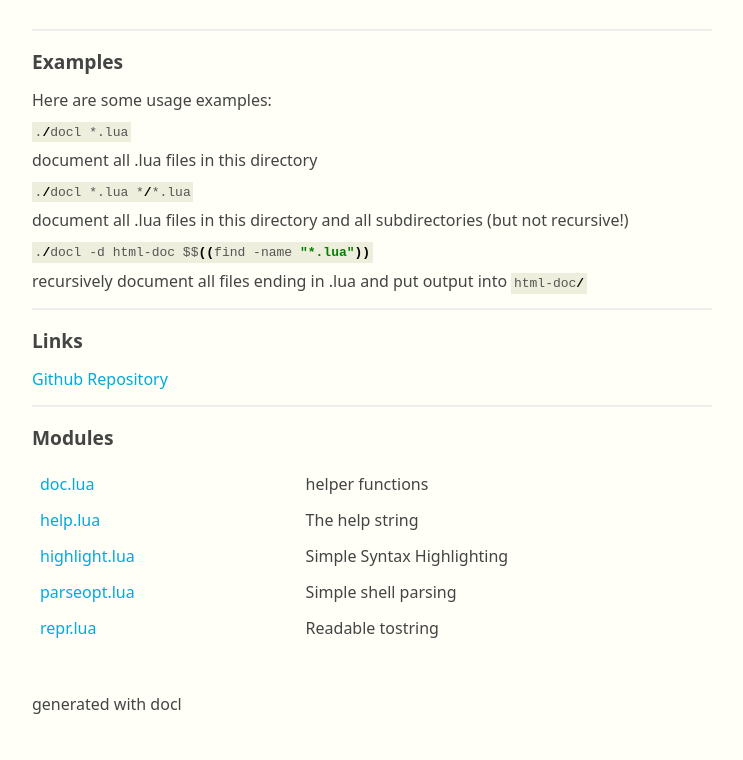
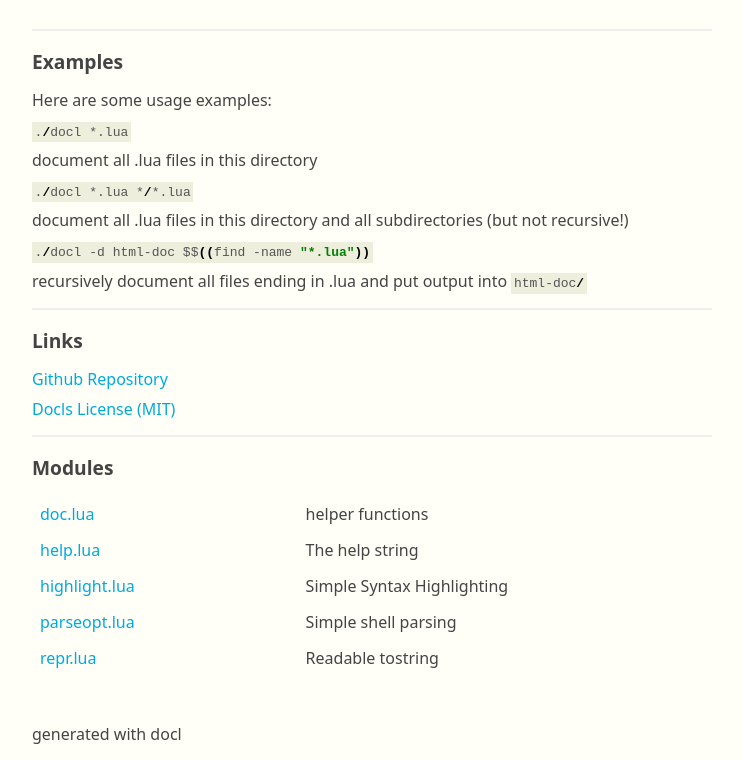
Before and after one commit to drcicero/docl, a plain HTML site: page index.html in a window 1280 px wide. Shown: the part 1335-2095 px from the top of the page, without its empty margins (412-1155 px from the left). Before the commit the page ends 2065 px from the top, so only its background shows below. Drawn offline with Linux system fonts and the light colour scheme.

Commit message:
added repo and license link

```diff
--- a/index.html
+++ b/index.html
@@ -27,7 +27,7 @@
  directory before invoking docl.
 <pre>$<wbr>&nbsp;cd<wbr>&nbsp;<span class=operator>/</span>home<span class=operator>/</span>james<span class=operator>/</span>my-programs<span class=operator>/</span>my-app<span class=operator>/</span>src<span class=operator>/</span>lua<br>$<wbr>&nbsp;docl<wbr>&nbsp;*.lua</pre></p><p> <h2>Examples</h2>
  Here are some usage examples:</p><p> <code>.<span class=operator>/</span>docl<wbr>&nbsp;*.lua</code></p><p> document all .lua files in this directory</p><p> <code>.<span class=operator>/</span>docl<wbr>&nbsp;*.lua<wbr>&nbsp;*<span class=operator>/</span>*.lua</code></p><p> document all .lua files in this directory and all subdirectories
- (but not recursive!)</p><p> <code>.<span class=operator>/</span>docl<wbr>&nbsp;-d<wbr>&nbsp;html-doc<wbr>&nbsp;$$<span class=operator>(</span><span class=operator>(</span>find<wbr>&nbsp;-name<wbr>&nbsp;<span class=string>"*.lua"</span><span class=operator>)</span><span class=operator>)</span></code></p><p> recursively document all files ending in .lua and put output into <code>html-doc<span class=operator>/</span></code></p><p> <h2>Links</h2></p><p> <a href=https://github.com/drcicero/docl>Github Repository</a><p><dl></dl><h2>Modules</h2><ul style=list-style:none;padding:0 id=content-list><li><a class=list-link href='doc.lua.html'><div>doc.lua</div><div> helper functions</div></a></li>
+ (but not recursive!)</p><p> <code>.<span class=operator>/</span>docl<wbr>&nbsp;-d<wbr>&nbsp;html-doc<wbr>&nbsp;$$<span class=operator>(</span><span class=operator>(</span>find<wbr>&nbsp;-name<wbr>&nbsp;<span class=string>"*.lua"</span><span class=operator>)</span><span class=operator>)</span></code></p><p> recursively document all files ending in .lua and put output into <code>html-doc<span class=operator>/</span></code></p><p> <h2>Links</h2></p><p> <a href=http://github.com/drcicero/docl>Github Repository</a></p><p> <a href=http://drcicero.github.io/drcicero/docl/LICENSE.txt>Docls License (MIT)</a><p><dl></dl><h2>Modules</h2><ul style=list-style:none;padding:0 id=content-list><li><a class=list-link href='doc.lua.html'><div>doc.lua</div><div> helper functions</div></a></li>
   <li><a class=list-link href='help.lua.html'><div>help.lua</div><div> The help string</div></a></li>
   <li><a class=list-link href='highlight.lua.html'><div>highlight.lua</div><div> Simple Syntax Highlighting</div></a></li>
   <li><a class=list-link href='parseopt.lua.html'><div>parseopt.lua</div><div> Simple shell parsing</div></a></li>
```
Also changed, not shown: repr.lua.html (+1 -1 lines), 1 other file.
